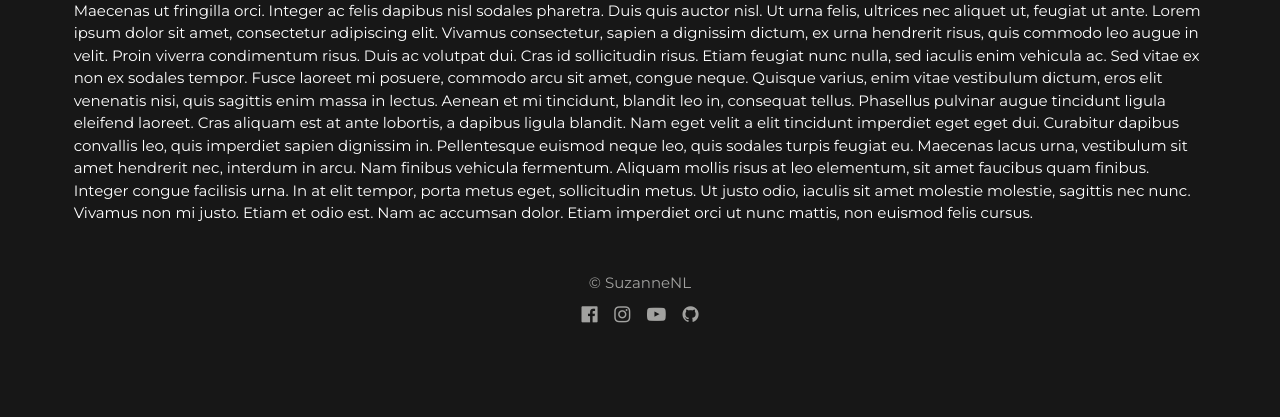
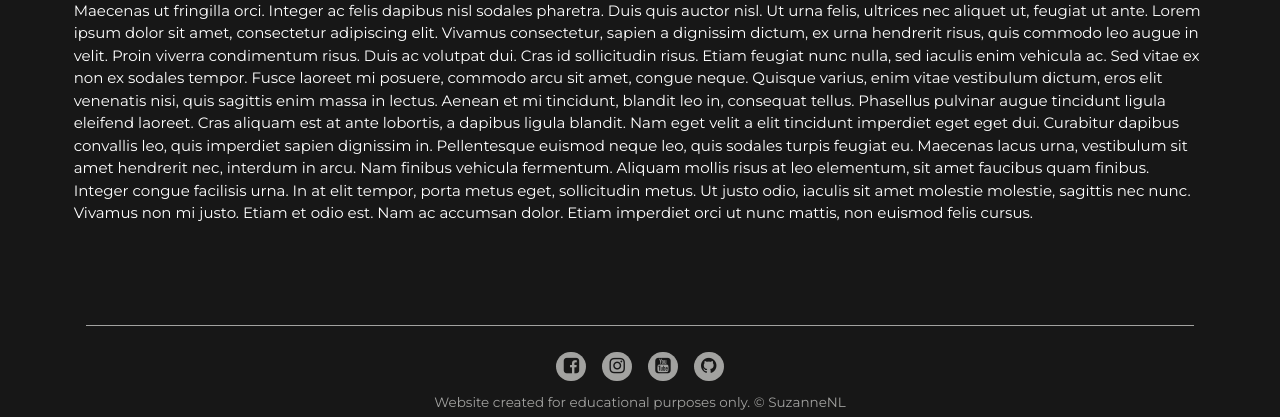
Before and after one commit to SuzanneNL/star-trail-photography, a Flask app: page / in a window 1280 px wide. Shown: the part 973-1390 px from the top of the page. Before the commit the page ends 1296 px from the top, so only its background shows below. Run offline with Flask 2, Linux system fonts and the light colour scheme; some libraries are stand-ins or nearby versions.

Commit message:
Style the footer

```diff
--- a/static/css/style.css
+++ b/static/css/style.css
@@ -163,6 +163,7 @@ nav li a:hover {
 /* ---------------------------------------------------------------- END ADD IMAGE*/
 /*----------------------------------------------------------------- FOOTER*/
 
+
 footer {
     text-align: center;
     width: 100%;
@@ -171,9 +172,10 @@ footer {
     bottom: 0;
 }
 
-footer>p {
+#footer-text {
     margin: 5px 0;
     color: #A2A2A0;
+    font-size: 0.9rem;
 }
 
 .social-links {
@@ -185,9 +187,13 @@ footer>p {
 }
 
 .social-links i {
-    font-size: 1.25rem;
-    padding: .5%;
-    color: #A2A2A0;
+    font-size: 1.2rem;
+    color: #171717;
+    display: inline-block;
+    background-color:  #A2A2A0;;
+    border-radius: 60px;
+    padding: 0.3em 0.4em;
+    margin: 0.4rem;
 }
 
 .social-links a {
@@ -197,6 +203,14 @@ footer>p {
 .social-links li a i:hover {
     text-decoration: none;
     color: #fff;
+}
+
+.footer-hr {
+    width: 85%;
+    border-top: 1px solid #A2A2A0;
+    margin: auto;
+    margin-top: 100px;
+    padding: 10px;
 }
 
 /*----------------------------------------------------------------- END FOOTER*/
@@ -267,5 +281,15 @@ footer>p {
     .modal-content h4 {
         font-size: 12px;
     }
+
+    #footer-text {
+    font-size: 0.8rem;
+    }
+}
+
+@media screen and (max-width: 360px) {
+    #footer-text {
+    font-size: 0.6rem;
+    }
 }
 /* ---------------------------------------------------------------- END MEDIA QUERIES */
--- a/templates/base.html
+++ b/templates/base.html
@@ -85,12 +85,11 @@
     <!----------------------------------------END BLOCK CONTENT---------------------------------------->
     <!----------------------------------------FOOTER---------------------------------------->
     <footer>
-        <br>
-        <p>© SuzanneNL</p>
+        <hr class="footer-hr">
         <ul class="list-inline social-links">
             <li class="list-inline-item">
                 <a target="_blank" href="http://www.facebook.com">
-                <i class="fa fa-facebook-official" aria-hidden="true"></i>
+                <i class="fa fa-facebook-square" aria-hidden="true"></i>
                 <span class="sr-only">Facebook</span>
                 </a>
             </li>
@@ -102,7 +101,7 @@
             </li>
             <li class="list-inline-item">
                 <a target="_blank" href="http://youtube.com">
-                <i class="fa fa-youtube-play" aria-hidden="true"></i>
+                <i class="fa fa-youtube-square" aria-hidden="true"></i>
                 <span class="sr-only">Youtube</span>
                 </a>
             </li>
@@ -113,6 +112,7 @@
                 </a>
             </li>
         </ul>
+        <p id="footer-text">Website created for educational purposes only. © SuzanneNL</p>
     </footer>
     <!----------------------------------------END FOOTER---------------------------------------->
     <!--jQuery CDN-->
```
